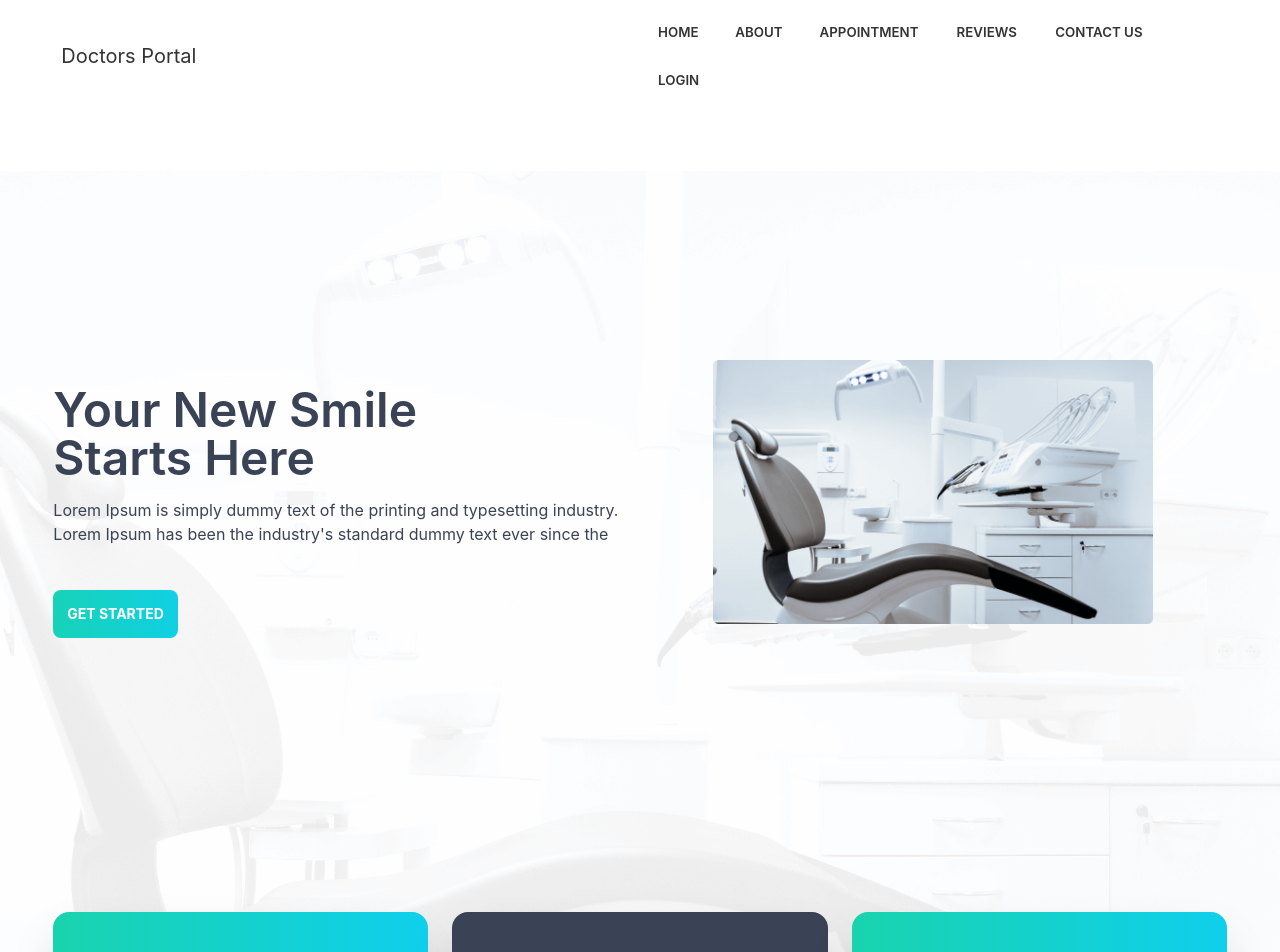
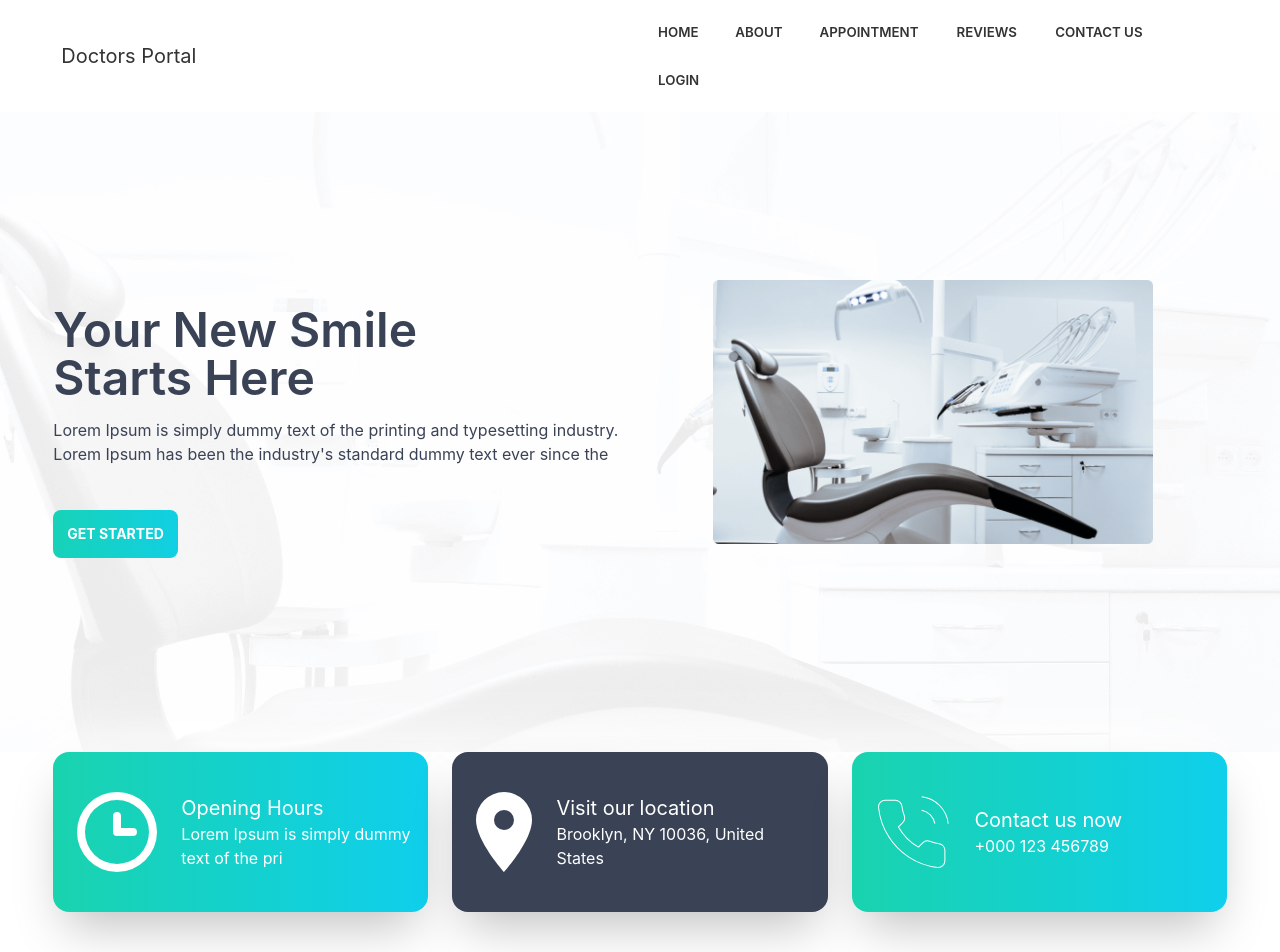
Before and after one commit to iamyeasirarafat/resturant-reservation, a React (Create React App) app: page / in a window 1280 px wide. Shown: the top 952 px of the page. Built offline with nearby package versions, Linux system fonts and the light colour scheme.

Commit message:
banner section done

```diff
--- a/src/Components/Home/Banner/Banner.css
+++ b/src/Components/Home/Banner/Banner.css
@@ -5,7 +5,9 @@
     background-size: 1450px;
     background-position: center;
 }
-
+.banner-shadow{
+    box-shadow:  -10px -12px 50px white;
+}
 @media screen and (max-width:1200px ) {
     .banner{
         background-image:none;
--- a/src/Components/Home/Banner/Banner.js
+++ b/src/Components/Home/Banner/Banner.js
@@ -6,8 +6,9 @@ import phoneIcon from "../../../assets/icons/phone.svg"
 import './Banner.css'
 const Banner = () => {
     return (
-        <div className="banner">
-            <div className="md:grid grid-cols-2 w-11/12 mx-auto h-[100vh] items-center ">
+        <div className="mb-20">
+            <div className="banner">
+            <div className="md:grid grid-cols-2 w-11/12 mx-auto h-[80vh] items-center ">
                 <div className="md:order-last">
                     <img className="md:w-9/12 mb-10 mx-auto" src={banner} alt="" />
                 </div>
@@ -17,7 +18,8 @@ const Banner = () => {
                     <button className="btn custom-btn">get started</button>
                 </div>
             </div>
-            <div className="w-11/12  mx-auto md:grid lg:grid-cols-3 gap-x-6  md:grid-cols-2">
+            </div>
+            <div className="w-11/12 banner-shadow  mx-auto md:grid lg:grid-cols-3 gap-x-6  md:grid-cols-2">
                 <div className="flex shadow-2xl mb-10 rounded-2xl py-10 items-center bg-gradient-to-r from-primary to-secondary">
                     <img className="mx-6 w-20 " src={clockIcon} alt="" />
                     <div className="">
@@ -26,14 +28,14 @@ const Banner = () => {
                     </div>
                 </div>
                 <div className="flex shadow-2xl mb-10 rounded-2xl py-10 items-center bg-accent">
-                    <img className="mx-6 w-20 " src={markerIcon} alt="" />
+                    <img className="mx-6  " src={markerIcon} alt="" />
                     <div className="">
                         <h5 className="text-xl text-white ">Visit our location</h5>
                         <p className="text-base text-white mr-4">Brooklyn, NY 10036, United States</p>
                     </div>
                 </div>
                 <div className="flex shadow-2xl mb-10 rounded-2xl py-10 items-center bg-gradient-to-r from-primary to-secondary">
-                    <img className="mx-6 w-20 " src={phoneIcon} alt="" />
+                    <img className="mx-6  " src={phoneIcon} alt="" />
                     <div className="">
                         <h5 className="text-xl text-white ">Contact us now</h5>
                         <p className="text-base text-white mr-4">+000 123 456789</p>
```
